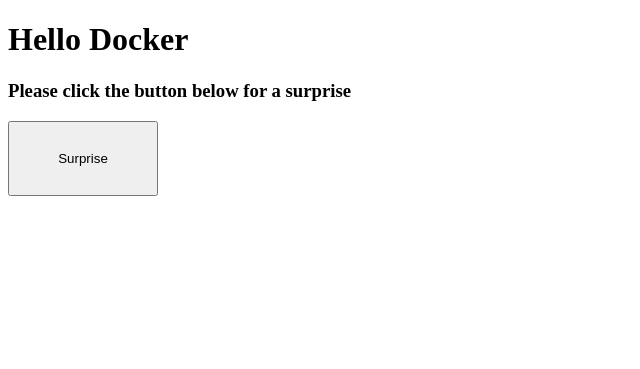
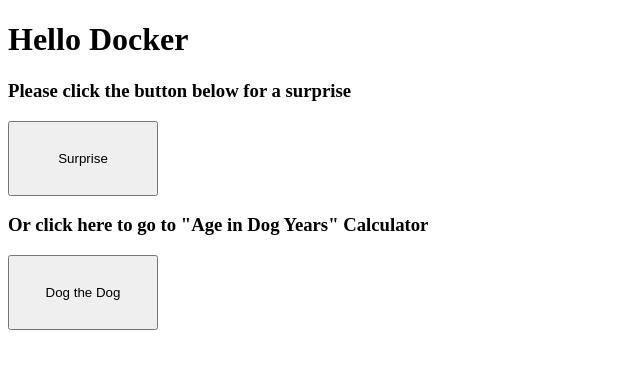
Before and after one commit to alejandroskalany/hellodocker, a Flask app: page / in a window 1280 px wide. Shown: the top 369 px of the page, without its empty margins (0-640 px from the left). Run offline with Flask 3, Linux system fonts and the light colour scheme.

Commit message:
adding dog age calculator, method not allowed error

```diff
--- a/app.py
+++ b/app.py
@@ -4,19 +4,27 @@
 
 
 @app.route('/', methods=['GET','POST'])
-
 def home():
     return render_template('home.html')
 
 @app.route('/surprise', methods=['GET','POST'])
-
 def surprise():
     if request.method == 'POST':
         return render_template('open.html')
 
+@app.route('/age', methods=['POST'])
+def age():
+    return render_template('age.html')
 
-#if __name__ == "__main__":
-#    app.run(debug=True)
+@app.route('/ageresult', methods=['POST'])
+def ageresult():
+    if request.method == 'POST':
+        age_input = request.form['age']
+        result = float(age_input) / 7
+        return render_template('ageresult.html', age_input=age_input, result=result, calculation_success=True)
+
+if __name__ == "__main__":
+    app.run(debug=True)
 
 # to build image
 # terminal -- docker build -t username/filename:versioninformation .
--- a/templates/home.html
+++ b/templates/home.html
@@ -13,5 +13,12 @@
 <div><form action="/surprise" method="post">
     <p align="left"><a href="/surprise" ><button class=grey style="height:75px;width:150px">Surprise</button></a></p>
 </form></div>
+   <div class="container">
+        <h3>Or click here to go to "Age in Dog Years" Calculator</h3>
+    </div>
+<div><form action="/age" method="post">
+    <p align="left"><a href="/age" ><button class=grey style="height:75px;width:150px">Dog the Dog</button></a></p>
+</form></div>
+
 </body>
 </html>
```
